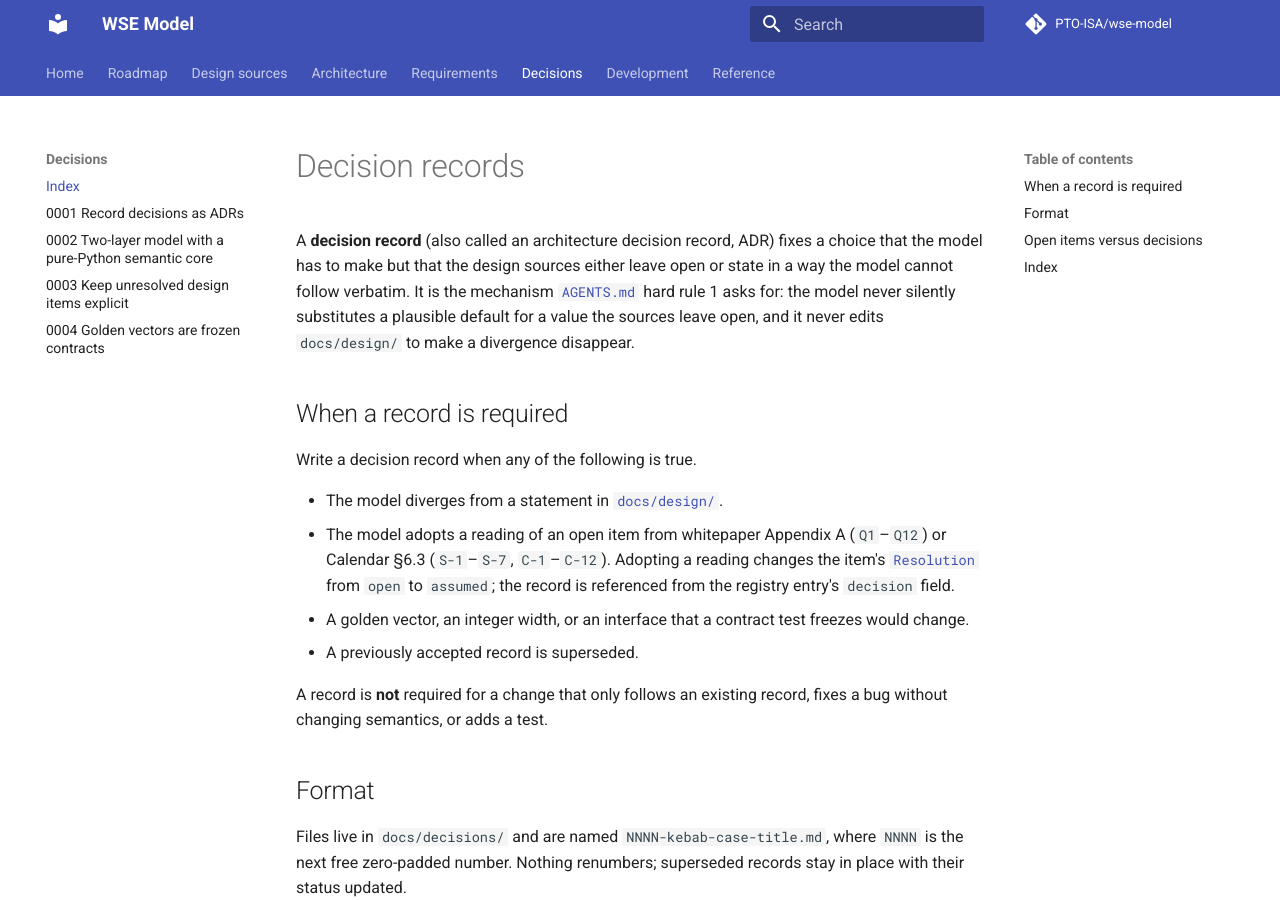
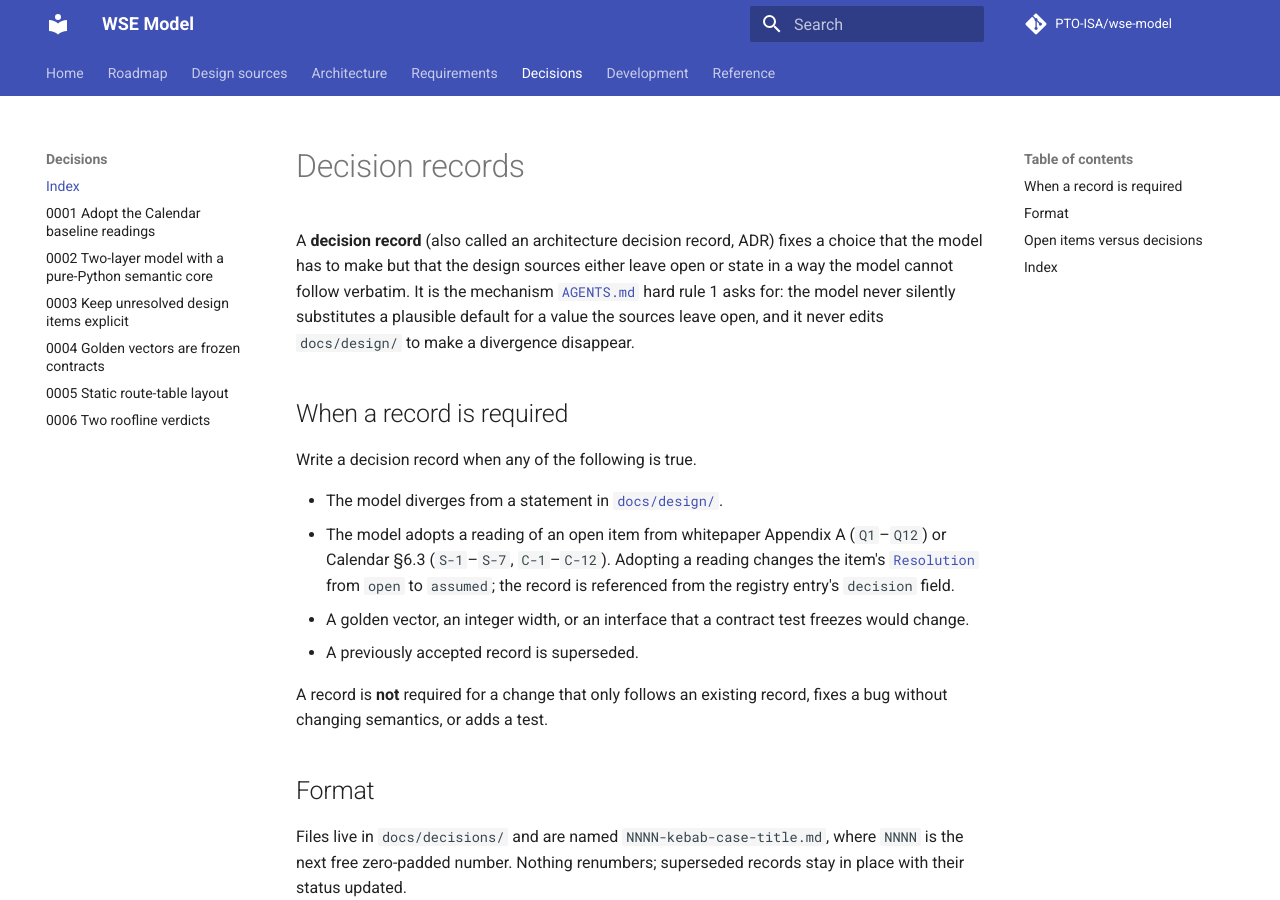
Before and after one commit to PTO-ISA/wse-model, an MkDocs documentation site: the page built from docs/decisions/index.md, in a window 1280 px wide and 900 px high. Built offline with MkDocs 1.6.1 and Material for MkDocs 9.7.7, drawn with Linux system fonts in a browser that asks for light colours; comment, search, counter and statistics services are not loaded; part of the change alters nothing that is shown.

```diff
--- a/mkdocs.yml
+++ b/mkdocs.yml
@@ -35,6 +35,22 @@ markdown_extensions:
 plugins:
   - search
 
+# The pages link to repository files outside docs/ (source modules, the Makefile,
+# tests, AGENTS.md) with repository-relative paths. Those links are correct on
+# GitHub, which is the canonical reading surface, but MkDocs resolves them as
+# documentation pages and would fail a --strict build. Permit them explicitly
+# rather than by dropping --strict, so a genuinely missing *page* is still an
+# error.
+validation:
+  nav:
+    omitted_files: warn
+    not_found: warn
+    absolute_links: warn
+  links:
+    not_found: ignore
+    absolute_links: ignore
+    unrecognized_links: ignore
+
 nav:
   - Home: index.md
   - Roadmap: roadmap.md
@@ -52,10 +68,12 @@ nav:
       - Calendar closure: requirements/calendar-closure.md
   - Decisions:
       - Index: decisions/index.md
-      - "0001 Record decisions as ADRs": decisions/0001-record-decisions-as-adrs.md
+      - "0001 Adopt the Calendar baseline readings": decisions/0001-adopt-calendar-baseline-defaults.md
       - "0002 Two-layer model with a pure-Python semantic core": decisions/0002-two-layer-model.md
       - "0003 Keep unresolved design items explicit": decisions/0003-keep-open-items-explicit.md
       - "0004 Golden vectors are frozen contracts": decisions/0004-golden-vectors-are-contract.md
+      - "0005 Static route-table layout": decisions/0005-static-table-layout.md
+      - "0006 Two roofline verdicts": decisions/0006-two-roofline-verdicts.md
   - Development:
       - Getting started: development/getting-started.md
       - Testing and gates: development/testing-and-gates.md
@@ -64,6 +82,7 @@ nav:
       - CLI: reference/cli.md
       - Descriptors and schemas: reference/descriptors.md
       - Open items: reference/open-items.md
+      - Glossary: reference/glossary.md
 
 extra:
   generator: false
```
Also changed, not shown: 1 other file.
